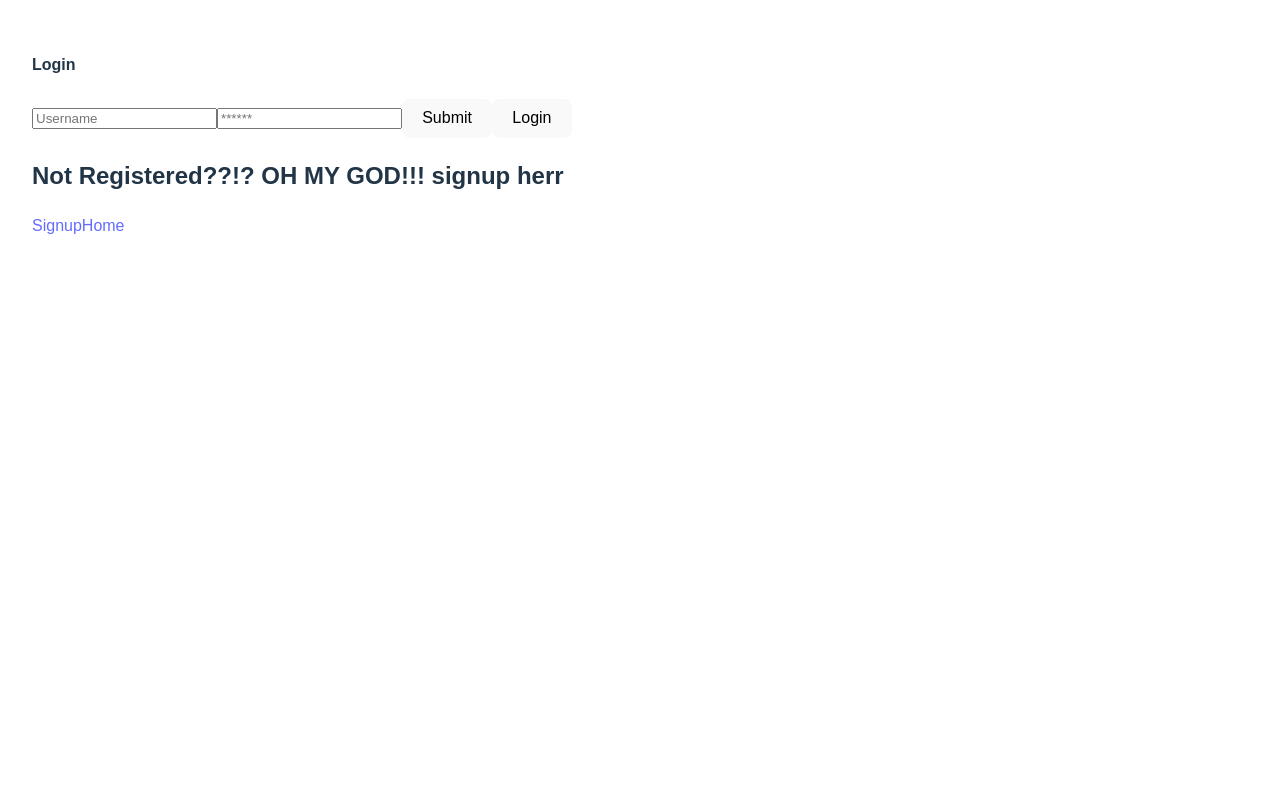
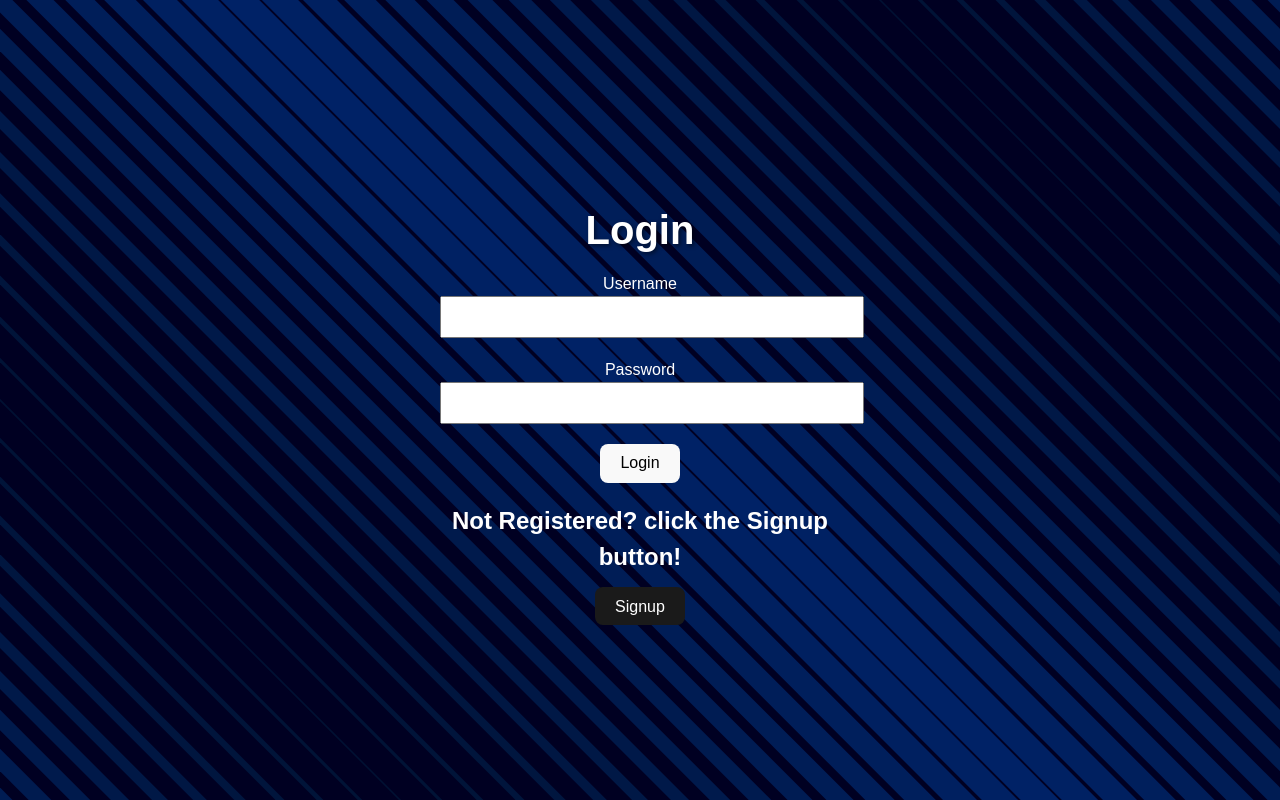
Before and after one commit to wJollie/ConnectUs, a React (Vite) app in the folder client/: page /login in a window 1280 px wide. Built offline with nearby package versions, Linux system fonts and the light colour scheme.

Commit message:
-styling for Landing page -styling for Login page styles for Signup page

```diff
--- a/client/src/App.css
+++ b/client/src/App.css
@@ -3,17 +3,7 @@
   padding: 0;
   font-family: sans-serif;
 }
-
-/* Landing Page Wrapper */
-.landingWrapper {
-  display: flex;
-  flex-direction: column;
-  align-items: center;
-  justify-content: center;
-}
-
-
-
+/* Navbar stuff */
 .navbar {
   background-color: #333;
   position: relative; /*Change for mobile view */
@@ -66,7 +56,159 @@
   background-color: #535bf2;
   color: white;
 }
+/* Navbar stuff ended */
 
+/* Landing Page Css */
+
+.landingWrapper {
+  display: flex;
+  justify-content: center;
+  align-items: center;
+  min-height: 100vh;
+  color: #fff; /* White text color */
+  background-image: url('./assets/vanishing-stripes.svg'); /* Replace 'your-image-url.jpg' with the URL or path to your image */
+  background-size: cover; /* Cover the entire container */
+  background-position: center; /* Center the background image */
+}
+
+.landingContent {
+  text-align: center;
+}
+
+.landingTitle {
+  font-size: 2.5rem;
+  margin-bottom: 20px;
+  text-shadow: 2px 2px 4px rgba(0, 0, 0, 0.5); /* Add a subtle text shadow */
+}
+
+.landingLinks {
+  margin-top: 20px;
+  list-style-type: none; /* Remove list item bullets */
+  padding: 0; /* Remove default padding for the list */
+}
+
+.landingLinks li {
+  display: inline; /* Display list items horizontally */
+  margin-right: 20px; /* Adjust the spacing between items */
+}
+
+.landingButton {
+  display: inline-block;
+  padding: 14px 24px;
+  font-size: 16px;
+  text-align: center;
+  text-decoration: none;
+  border-radius: 4px;
+  color: #fff; /* Set link color to white */
+  transition: background-color 0.3s, color 0.3s;
+}
+
+.landingButton:hover {
+  background-color: #3c72cb; /* New highlight color on hover */
+  color: #fff; /* Keep the text color white on hover */
+  text-shadow: 2px 2px 4px rgba(0, 0, 0, 0.8); /* Add a stronger text shadow on hover */
+}
+
+/* Landing Page Stuff Ended */
+
+/* Login Page Css */
+
+.loginWrapper {
+  display: flex;
+  justify-content: center;
+  align-items: center;
+  min-height: 100vh;
+  color: #fff;
+  background-image: url('./assets/vanishing-stripes.svg');
+  background-size: cover;
+  background-position: center;
+}
+
+.loginContent {
+  text-align: center;
+}
+
+.loginTitle {
+  font-size: 2.5rem;
+  margin-bottom: 20px;
+}
+
+.loginForm {
+  max-width: 400px;
+  width: 100%;
+}
+
+.form-group {
+  margin-bottom: 20px;
+}
+
+.form-input {
+  width: 100%;
+  padding: 10px;
+  font-size: 16px;
+}
+
+.landingButton {
+  display: inline-block;
+  padding: 14px 24px;
+  font-size: 16px;
+  text-align: center;
+  text-decoration: none;
+  border-radius: 4px;
+  color: #fff;
+  transition: background-color 0.3s, color 0.3s;
+}
+
+.landingButton:hover {
+  background-color: #3c72cb;
+  color: #fff;
+}
+
+.signupLink {
+  display: block;
+  margin-top: 10px;
+  color: #fff;
+  text-decoration: none;
+  font-size: 14px;
+}
+
+
+/* Login Stuff Ends */
+
+/* Signup Page Css */
+.signupWrapper {
+  display: flex;
+  justify-content: center;
+  align-items: center;
+  min-height: 100vh;
+  color: #fff; /* White text color */
+  background-image: url('./assets/vanishing-stripes.svg'); /* Replace with your image */
+  background-size: cover; /* Cover the entire container */
+  background-position: center; /* Center the background image */
+}
+
+.signupContent {
+  text-align: center;
+}
+
+.signupTitle {
+  font-size: 2.5rem;
+  margin-bottom: 20px;
+}
+
+.signupForm {
+  margin-top: 20px;
+}
+
+.signupInput {
+  display: block;
+  width: 100%;
+  padding: 10px;
+  margin-bottom: 15px;
+  font-size: 16px;
+}
+
+/* Signup Stuff Ends */
 
 
 .logo {
--- a/client/src/index.css
+++ b/client/src/index.css
@@ -23,6 +23,28 @@
   line-height: 1.1;
 }
 
+.linkButton {
+  border-radius: 8px;
+  border: 1px solid transparent;
+  padding: 0.6em 1.2em;
+  font-size: 1em;
+  font-weight: 500;
+  font-family: inherit;
+  background-color: #1a1a1a;
+  cursor: pointer;
+  transition: border-color 0.25s;
+  color: white;
+}
+.linkButton:hover {
+  border-color: white;
+  background-color: #646cff;
+  color: white;
+}
+.linkButton:focus,
+.linkButton:focus-visible {
+  outline: 4px auto -webkit-focus-ring-color;
+}
+
 button {
   border-radius: 8px;
   border: 1px solid transparent;
@@ -35,7 +57,8 @@
   transition: border-color 0.25s;
 }
 button:hover {
-  border-color: #646cff;
+  border-color: white;
+  background-color: #646cff;
 }
 button:focus,
 button:focus-visible {
--- a/client/src/pages/Landing.jsx
+++ b/client/src/pages/Landing.jsx
@@ -1,21 +1,26 @@
 import React from 'react';
 import { Link } from 'react-router-dom';
-
 
 function Landing() {
   return (
     <div className="landingWrapper">
-        <h1>Welcome to ConnectUs employee portal!</h1>
+      <div className="landingContent">
+        <h1 className="landingTitle">Welcome to ConnectUs Employee Portal!</h1>
         <div className="landingLinks">
-            <ul>
+          <ul>
             <li>
-                <Link to="/signup">Sign Up</Link>
+              <Link to="/signup" className="landingButton signUpButton linkButton">
+                Sign Up
+              </Link>
             </li>
             <li>
-                <Link to="/login">Log In</Link>
+              <Link to="/login" className="landingButton loginButton linkButton">
+                Log In
+              </Link>
             </li>
-            </ul>
+          </ul>
         </div>
+      </div>
     </div>
   );
 }
--- a/client/src/pages/Login.jsx
+++ b/client/src/pages/Login.jsx
@@ -1,11 +1,11 @@
+// src/components/Login.js
 import React, { useState } from 'react';
-import { Link } from 'react-router-dom'; // Import the Link component
+import { Link } from 'react-router-dom';
 import { useMutation } from '@apollo/client';
 import { LOGIN } from '../utils/mutations';
 import Auth from '../utils/auth';
 
-
-const Login = (props) => {
+const Login = () => {
   const [formState, setFormState] = useState({ username: '', password: '' });
   const [login, { error, data }] = useMutation(LOGIN);
 
@@ -18,10 +18,8 @@
     });
   };
 
-
   const handleFormSubmit = async (event) => {
     event.preventDefault();
-    console.log(formState);
     try {
       const { data } = await login({
         variables: { ...formState },
@@ -34,64 +32,60 @@
 
     // clear form values
     setFormState({
-      email: '',
+      username: '',
       password: '',
     });
   };
 
   return (
-    <main className="flex-row justify-center mb-4">
-      <div className="col-12 col-lg-10">
-        <div className="card">
-          <h4 className="card-header bg-dark text-light p-2">Login</h4>
-          <div className="card-body">
+    <div className="landingWrapper">
+      <div className="landingContent">
+        <h1 className="landingTitle">Login</h1>
         {data ? (
           <p>
             Success! You may now head{' '}
             <Link to="/home">back to the homepage.</Link>
           </p>
         ) : (
-              <form onSubmit={handleFormSubmit}>
+          <form onSubmit={handleFormSubmit} className="loginForm">
+            <div className="form-group">
+              <label htmlFor="username">Username</label>
               <input
                 className="form-input"
-                  placeholder="Username"
+                type="text"
+                id="username"
                 name="username"
-                  type="text"
                 value={formState.username}
                 onChange={handleChange}
-
               />
+            </div>
+            <div className="form-group">
+              <label htmlFor="password">Password</label>
               <input
                 className="form-input"
-                  placeholder="******"
+                type="password"
+                id="password"
                 name="password"
-                  type="password"
                 value={formState.password}
                 onChange={handleChange}
               />
-                <button
-                  className="btn btn-block btn-info"
-                  style={{ cursor: 'pointer' }}
-                  type="submit"
-                >
-                  Submit
+            </div>
+            <button type="submit">
+              Login
             </button>
-                <button type="submit">Login</button>
-        <h2>Not Registered??!? OH MY GOD!!! signup herr</h2>
-        <Link to="/signup">Signup</Link>
-        <Link to="/home">Home</Link>
+            <h2>Not Registered? click the Signup button!</h2>
+            <Link className="linkButton"to="/signup">
+              Signup
+            </Link>
+
           </form>
         )}
 
         {error && (
-              <div className="my-3 p-3 bg-danger text-white">
-                {error.message}
-              </div>
+          <div className="my-3 p-3 bg-danger text-white">{error.message}</div>
         )}
       </div>
     </div>
-      </div>
-    </main>
   );
 };
 
--- a/client/src/pages/Signup.jsx
+++ b/client/src/pages/Signup.jsx
@@ -1,9 +1,8 @@
-import { useState } from 'react';
+// src/components/Signup.js
+import React, { useState } from 'react';
 import { Link } from 'react-router-dom';
-
 import { useMutation } from '@apollo/client';
 import { ADDUSER } from '../utils/mutations';
-
 import Auth from '../utils/auth';
 
 const Signup = () => {
@@ -38,53 +37,55 @@
   };
 
   return (
-    <main className="flex-row justify-center mb-4">
-      <div className="col-12 col-lg-10">
-        <div className="card">
-          <h4 className="card-header bg-dark text-light p-2">Sign Up</h4>
-          <div className="card-body">
+    <div className="signupWrapper">
+      <div className="signupContent">
+        <h1 className="signupTitle">Sign Up</h1>
         {data ? (
           <p>
             Success! You may now head{' '}
-                <Link to="/">back to the homepage.</Link>
+            <Link to="/" className="signupLink">
+              back to the homepage.
+            </Link>
           </p>
         ) : (
-              <form onSubmit={handleFormSubmit}>
+          <form onSubmit={handleFormSubmit} className="signupForm">
+            <div className="form-group">
+              <label htmlFor="username">Username</label>
               <input
-                  className="form-input"
-                  placeholder="Your username"
+                className="signupInput"
+                type="text"
+                id="username"
                 name="username"
-                  type="text"
                 value={formState.name}
                 onChange={handleChange}
               />
+            </div>
+            <div className="form-group">
+              <label htmlFor="password">Password</label>
               <input
-                  className="form-input"
-                  placeholder="******"
+                className="signupInput"
+                type="password"
+                id="password"
                 name="password"
-                  type="password"
                 value={formState.password}
                 onChange={handleChange}
               />
-                <button
-                  className="btn btn-block btn-primary"
-                  style={{ cursor: 'pointer' }}
-                  type="submit"
-                >
+            </div>
+            <button className="signupButton" type="submit">
               Submit
             </button>
+            <h2>Already Have an Account? Click the Login Button!</h2>
+            <Link className="linkButton"to="/login">
+              Login
+            </Link>
           </form>
         )}
 
         {error && (
-              <div className="my-3 p-3 bg-danger text-white">
-                {error.message}
-              </div>
+          <div className="my-3 p-3 bg-danger text-white">{error.message}</div>
         )}
       </div>
     </div>
-      </div>
-    </main>
   );
 };
 
```
Also changed, not shown: client/src/assets/EBM.jpg (added), client/src/assets/vanishing-stripes.svg (added). Lines whose indentation alone changed are shown as unchanged.
